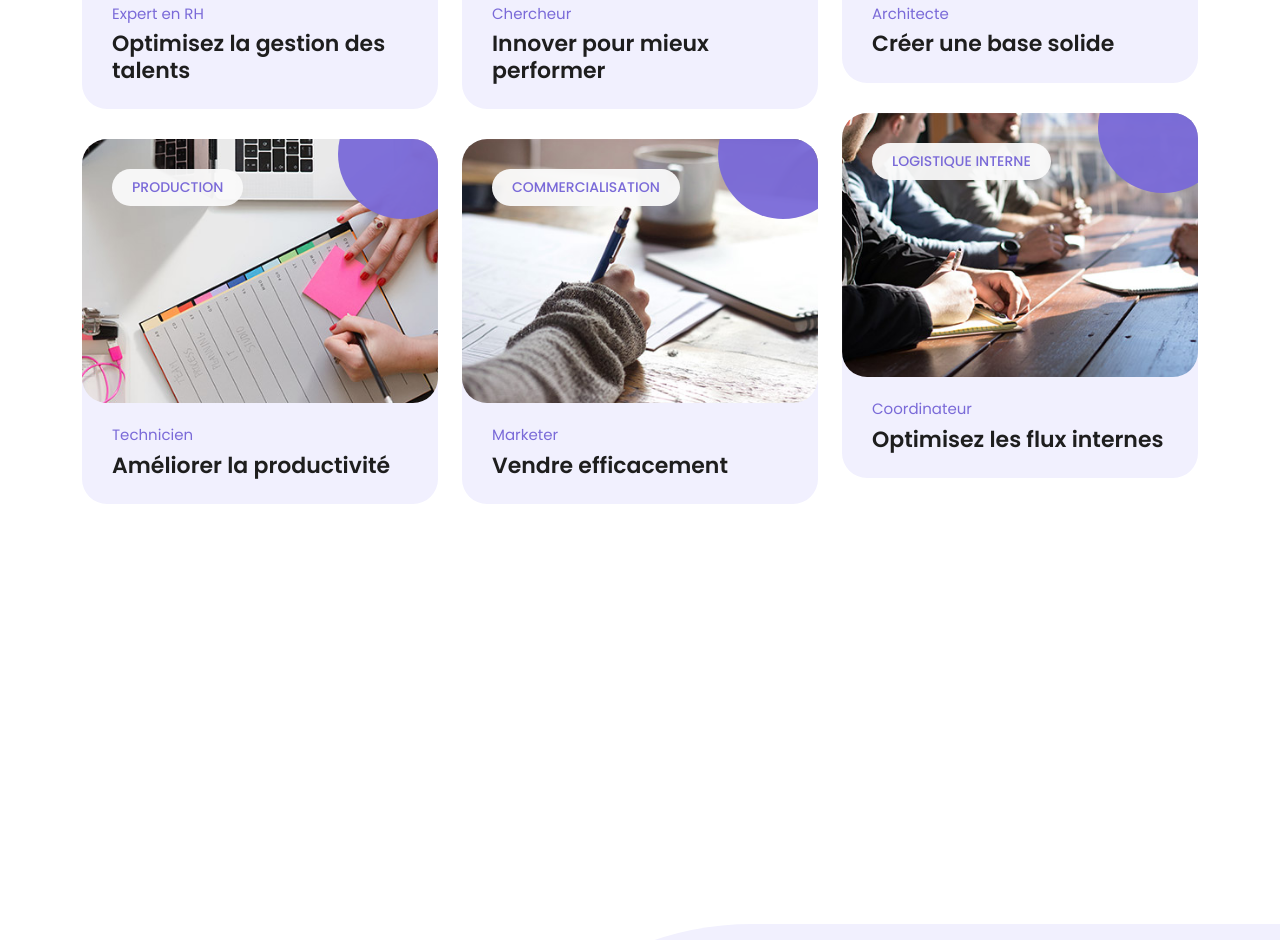
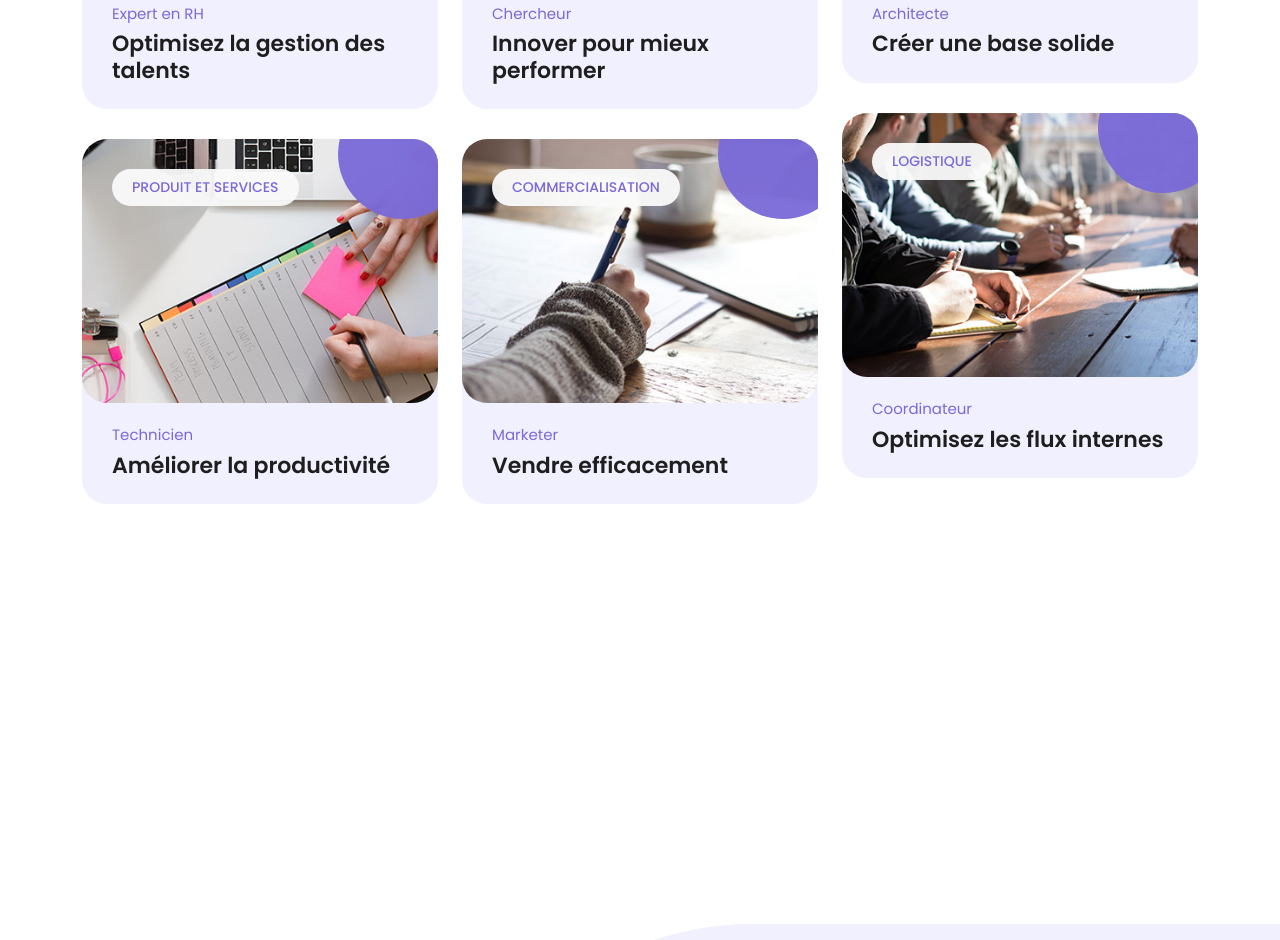
Before and after one commit to elmansouri-port/econum, a plain HTML site: page index.html in a window 1280 px wide. Shown: the part 3431-4371 px from the top of the page. Drawn offline with nearby package versions, Linux system fonts and the light colour scheme.

Commit message:
Update index.html

```diff
--- a/index.html
+++ b/index.html
@@ -734,7 +734,7 @@ https://templatemo.com/tm-586-scholar
           <div class="events_item">
             <div class="thumb">
               <a href="#"><img src="assets/images/course-04.jpg" alt=""></a>
-              <span class="category">Logistique Interne</span>
+              <span class="category">Logistique</span>
               <span class="price">
 
               </span>
@@ -750,7 +750,7 @@ https://templatemo.com/tm-586-scholar
           <div class="events_item">
             <div class="thumb">
               <a href="#"><img src="assets/images/course-05.jpg" alt=""></a>
-              <span class="category">Production</span>
+              <span class="category">Produit et services</span>
               <span class="price">
 
               </span>
```
